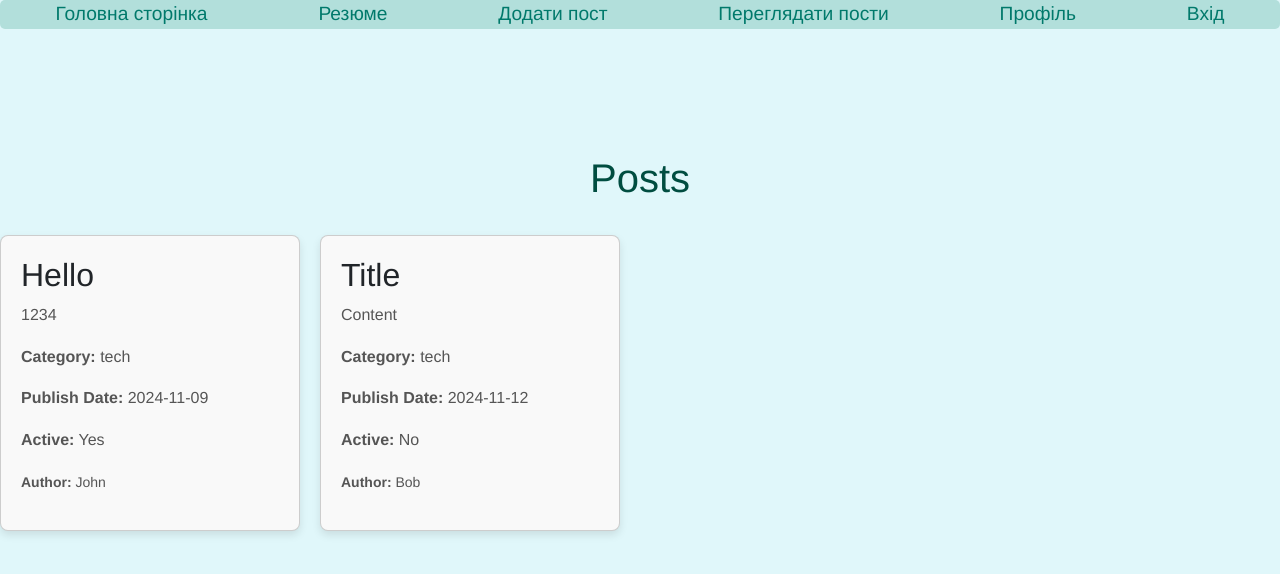
After one commit to bodyabas/flask-app-lab, a Flask app: page /post/view_posts in a window 1280 px wide. The commit adds this page. Shown: the top 574 px of the page. Run offline with Flask 3, Linux system fonts and the light colour scheme.

Commit message:
added view_posts.html and styles to this page, updated views.py, forms.py and navigation in base.html

```diff
--- a/app/posts/forms.py
+++ b/app/posts/forms.py
@@ -2,7 +2,7 @@ from flask_wtf import FlaskForm
 from wtforms import StringField, TextAreaField, BooleanField, DateField, SelectField, SubmitField
 from wtforms.validators import DataRequired, Length
 
-CATEGORIES =[("tech", "Tech", ), ("science", "Science"), ("lifestyle", "Lifestyle")]
+CATEGORIES =[("tech", "Tech"), ("science", "Science"), ("lifestyle", "Lifestyle")]
 
 class PostForm(FlaskForm):
     title = StringField("Title", validators=[DataRequired(), Length(max=100)])
@@ -12,4 +12,5 @@ class PostForm(FlaskForm):
                               format="%Y-%m-%d", validators=[DataRequired()])
     category = SelectField("Category",
                            choices=CATEGORIES, validators=[DataRequired()])
+    author = StringField("Author", validators=[DataRequired()])
     submit = SubmitField("Add Post")
--- a/app/posts/templates/posts/add_post.html
+++ b/app/posts/templates/posts/add_post.html
@@ -3,7 +3,7 @@
 {% block title %} Add POST {% endblock %}
 
 {% block content %}
-
+    <h1>Add Post</h1>
     <form action="" method="post" novalidate>
         {{ form.hidden_tag() }}
         {% from 'form_macros.html' import render_field %}
@@ -13,6 +13,7 @@
         {{ render_field(form.is_active) }}
         {{ render_field(form.publish_date) }}
         {{ render_field(form.category) }}
+        {{ render_field(form.author) }}
 
         {{ form.submit(class="btn btn-primary") }}
     </form>
--- /dev/null
+++ b/app/posts/templates/posts/view_posts.html
@@ -0,0 +1,25 @@
+{% extends 'base.html' %}
+
+{% block title %}View Posts{% endblock %}
+
+{% block content %}
+    <h1>Posts</h1>
+    <div id="posts">
+        {% if posts %}
+            <div class="card-container">
+                {% for post in posts %}
+                    <div class="card">
+                        <h2>{{ post.title }}</h2>
+                        <p>{{ post.content }}</p>
+                        <p><strong>Category:</strong> {{ post.category }}</p>
+                        <p><strong>Publish Date:</strong> {{ post.publish_date }}</p>
+                        <p><strong>Active:</strong> {{ 'Yes' if post.is_active else 'No' }}</p>
+                        <p><small><strong>Author:</strong> {{ post.author }}</small></p>
+                    </div>
+                {% endfor %}
+            </div>
+        {% else %}
+            <p>No posts available.</p>
+        {% endif %}
+    </div>
+{% endblock %}
--- a/app/posts/views.py
+++ b/app/posts/views.py
@@ -42,7 +42,8 @@ def add_post():
             "content": form.content.data,
             "is_active": form.is_active.data,
             "publish_date": str(form.publish_date.data),
-            "category": form.category.data
+            "category": form.category.data,
+            "author": form.author.data
         }
 
         data.append(post_data)
@@ -50,7 +51,18 @@ def add_post():
         with open("posts.json", "w") as file:
             json.dump(data, file, indent=4)
 
-        print(post_data)
+        # print(data)
         flash(f'Post {post_data["title"]} added successfully!', 'success')
-        return redirect(url_for('.add_post'))
+        return redirect(url_for('.view_posts'))
     return render_template('add_post.html', form=form)
+
+@post_bp.route("/view_posts")
+def view_posts():
+
+    if os.path.exists("posts.json"):
+        with open("posts.json", "r") as file:
+            posts = json.load(file)
+    else:
+        posts = []
+
+    return render_template("view_posts.html", posts=posts)
--- a/app/static/css/styles.css
+++ b/app/static/css/styles.css
@@ -180,6 +180,11 @@ footer p {
         width: 90%;
         margin: 10px auto;
     }
+
+    /* styles for views_posts.html */
+    .card-container{
+        justify-content: center;
+    }
 }
 
 @media (max-width: 480px) {
@@ -292,3 +297,35 @@ input#is_active{
     appearance: auto;
     width: min-content;
 }
+
+/* cards for posts */
+
+.card-container {
+    display: flex;
+    flex-wrap: wrap;
+    gap: 20px;
+}
+
+.card {
+    padding: 20px;
+    background-color: #f9f9f9;
+    border-radius: 8px;
+    box-shadow: 0px 4px 8px rgba(0, 0, 0, 0.1);
+    width: 300px;
+    transition: transform 0.3s ease, box-shadow 0.3s ease;
+}
+
+.card h2 {
+    margin-top: 0;
+}
+
+.card p {
+    line-height: 1.6;
+    text-align: justify;
+    color: #555555;
+}
+
+.card:hover {
+    transform: translateY(-5px);
+    box-shadow: 0px 8px 16px rgba(0, 0, 0, 0.2);
+}
--- a/app/templates/base.html
+++ b/app/templates/base.html
@@ -23,6 +23,8 @@
             <nav id="navigation">
                 <p><a href="{{ url_for("main") }}">Головна сторінка</a></p>
                 <p><a href="{{ url_for("resume") }}">Резюме</a></p>
+                <p><a href="{{ url_for("posts.add_post") }}">Додати пост</a></p>
+                <p><a href="{{ url_for("posts.view_posts") }}">Переглядати пости</a></p>
                 <p><a href="{{ url_for("users.get_profile") }}">Профіль</a></p>
                 <p><a href="{{ url_for("users.login") }}">Вхід</a></p>
             </nav>
--- a/posts.json
+++ b/posts.json
@@ -4,15 +4,17 @@
         "title": "Hello",
         "content": "1234",
         "is_active": true,
-        "publish_date": "2024-11-10",
-        "category": "tech"
+        "publish_date": "2024-11-09",
+        "category": "tech",
+        "author": "John"
     },
     {
         "id": 2,
         "title": "Title",
         "content": "Content",
         "is_active": false,
-        "publish_date": "2024-11-10",
-        "category": "lifestyle"
+        "publish_date": "2024-11-12",
+        "category": "tech",
+        "author": "Bob"
     }
 ]
```
Lines whose indentation alone changed are shown as unchanged.
